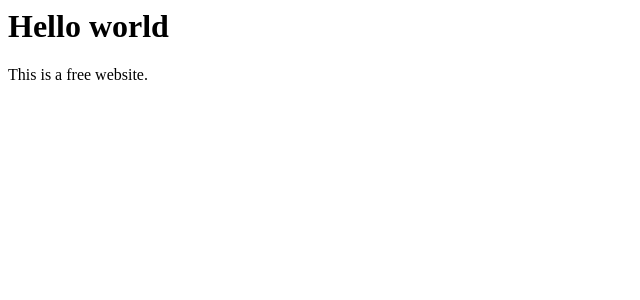
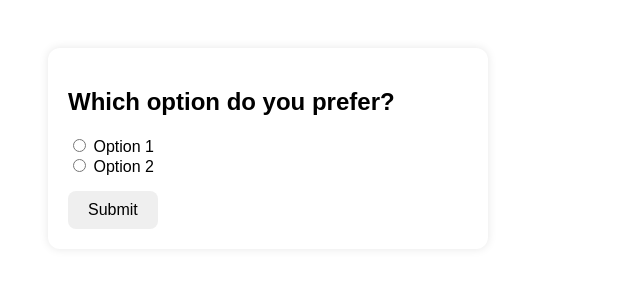
Before and after one commit to justing-uo/justing-uo.github.io, a plain HTML site: page index.html in a window 1280 px wide. Shown: the whole page, without its empty margins (0-640 px from the left). Drawn offline with Linux system fonts and the light colour scheme.

Commit message:
Update index.html

```diff
--- a/index.html
+++ b/index.html
@@ -1,2 +1,35 @@
-<h1>Hello world</h1>
-<p>This is a free website.</p>
+<!DOCTYPE html>
+<html>
+  <head>
+    <meta charset="UTF-8">
+    <title>Simple Poll</title>
+    <style>
+      body {
+        font-family: Arial, sans-serif;
+        padding: 40px;
+      }
+      .poll {
+        max-width: 400px;
+        padding: 20px;
+        border-radius: 12px;
+        box-shadow: 0 0 10px rgba(0,0,0,0.1);
+      }
+      button {
+        margin-top: 15px;
+        padding: 10px 20px;
+        border: none;
+        border-radius: 8px;
+        cursor: pointer;
+        font-size: 16px;
+      }
+    </style>
+  </head>
+  <body>
+    <div class="poll">
+      <h2>Which option do you prefer?</h2>
+      <label><input type="radio" name="poll"> Option 1</label><br>
+      <label><input type="radio" name="poll"> Option 2</label><br>
+      <button onclick="alert('Thanks for voting!')">Submit</button>
+    </div>
+  </body>
+</html>
```
